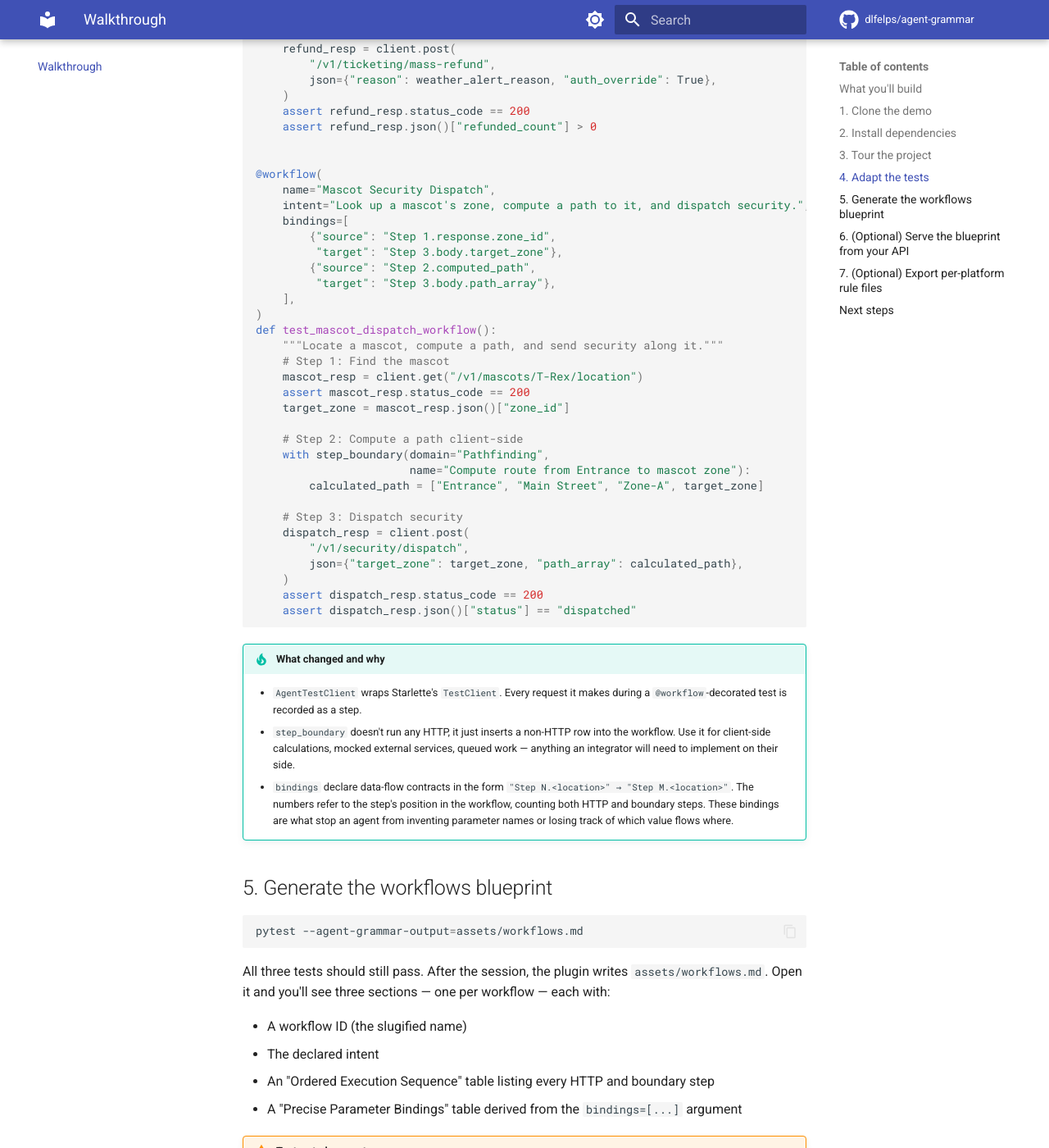
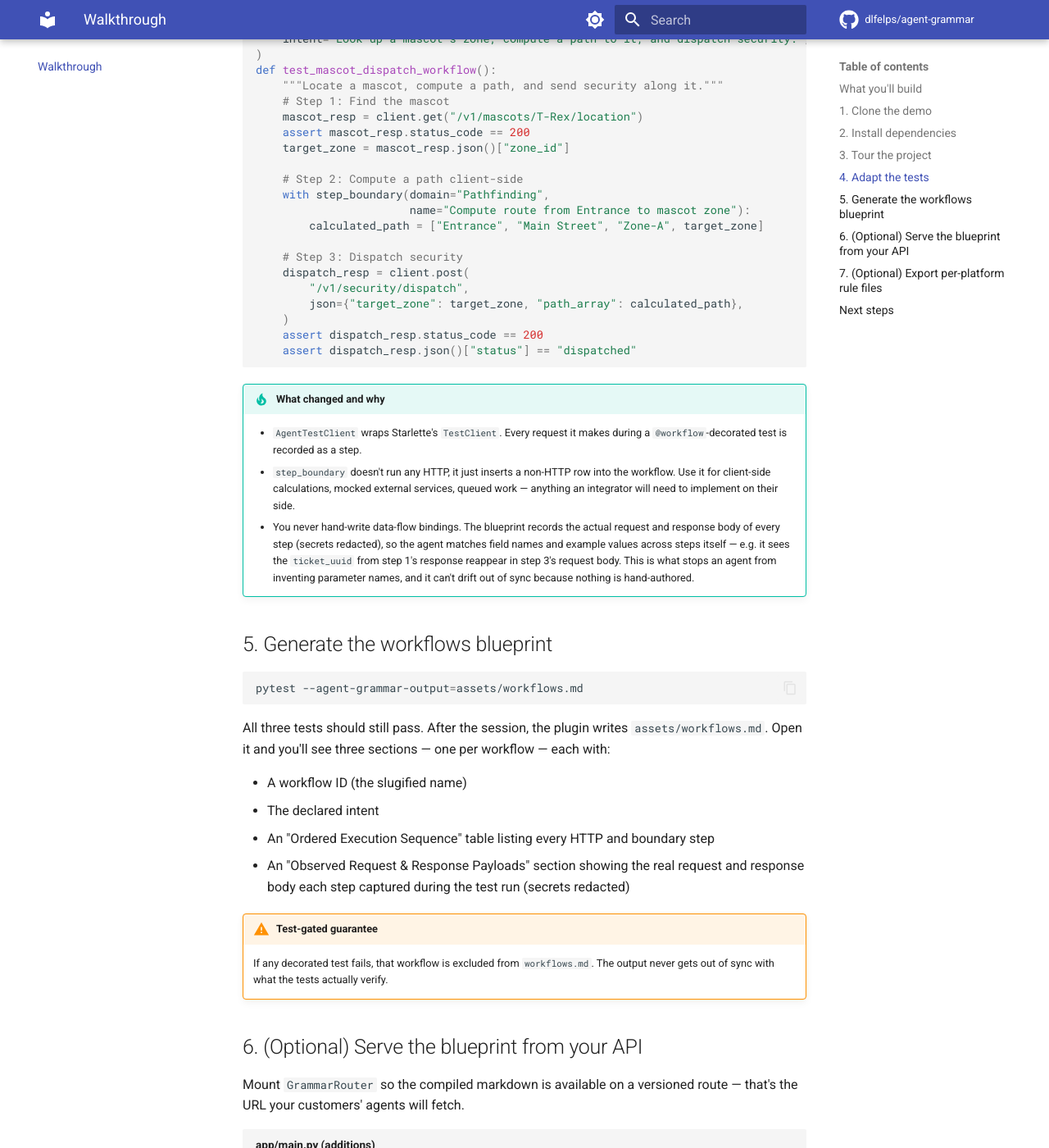
Before and after one commit to dlfelps/agent-grammar, an MkDocs documentation site: the page built from docs/walkthrough.md, in a window 1280 px wide and 1400 px high, scrolled down 3163 px. Shown: the whole window at 82% size. Built offline with MkDocs 1.6.1 and Material for MkDocs 9.7.7, drawn with Linux system fonts in a browser that asks for light colours; comment, search, counter and statistics services are not loaded; some of the changed text lies outside the part shown.

Commit message:
Replace manual workflow bindings with auto-rendered observed payloads
The @workflow decorator required a hand-written bindings=[...] argument
declaring data-flow contracts as positional "Step N.<field>" references.
This was error-prone: step numbers were counted by hand (boundary steps
included), nothing validated the references, and the docs themselves had
already drifted (index declared one binding for a workflow the walkthrough
gave two). It also couldn't express transformed values (e.g. a token wrapped
in "Bearer ").

Drop the bindings parameter and the hand-authored "Precise Parameter
Bindings" table entirely. The recorder already captures each step's full
request and response JSON, so render that verbatim instead as an
"Observed Request & Response Payloads" section, with secret-looking fields
(authorization/token/password/secret/api_key/credential) redacted and long
strings truncated. The consuming agent reconstructs data flow from ground
truth by matching field names and example values across steps — the same
trust already placed in it to infer step ordering — and transforms need no
special handling because both sides of the value are shown.

- Remove Binding model, the bindings arg/normalizer, and recorder state
- Rewrite renderer section 2 to emit per-step redacted I/O
- Update golden fixture, decorator/renderer/e2e tests
- Update per-platform rule templates and docs (walkthrough, index,
  configuration, api-reference, README)

https://claude.ai/code/session_01PbmyZFDD2F2ebyR5Jcdw7p

```diff
--- a/docs/walkthrough.md
+++ b/docs/walkthrough.md
@@ -68,9 +68,10 @@ below. Three things change:
 - **Import** `AgentTestClient`, `step_boundary`, and `workflow` from
   `agent_grammar`. The standard `fastapi.testclient.TestClient` becomes
   `AgentTestClient`.
-- **Decorate** each test with `@workflow(...)`, giving it a display name,
-  an intent, and the parameter bindings that an AI agent will need to wire
-  its requests together.
+- **Decorate** each test with `@workflow(...)`, giving it a display name and
+  an intent. You don't declare how data flows between steps — the blueprint
+  captures each step's real request and response body, and the agent wires
+  the requests together from that.
 - **Mark non-HTTP steps** with `step_boundary(...)` so they show up in the
   blueprint as `[External/Mocked]`-style rows the agent has to fill in.
 
@@ -86,12 +87,6 @@ client = AgentTestClient(app)
 @workflow(
     name="VIP Fast Pass Booking",
     intent="Purchase a VIP ticket and reserve a ride with the acquired ticket UUID.",
-    bindings=[
-        {"source": "Step 1.response.ticket_uuid",
-         "target": "Step 3.body.ticket_uuid"},
-        {"source": "Step 2.computed_reservation_time",
-         "target": "Step 3.body.reservation_time"},
-    ],
 )
 def test_vip_fast_pass_workflow():
     """Buy a VIP pass and immediately book a ride 15 minutes out."""
@@ -123,12 +118,6 @@ def test_vip_fast_pass_workflow():
 @workflow(
     name="Weather-Triggered Evacuation",
     intent="Detect a severe weather event, raise park-wide alarms, and issue mass refunds.",
-    bindings=[
-        {"source": "Step 1.weather_reason",
-         "target": "Step 2.body.reason"},
-        {"source": "Step 1.weather_reason",
-         "target": "Step 3.body.reason"},
-    ],
 )
 def test_weather_evacuation_workflow():
     """Trigger park alarms in response to a weather event, then refund tickets."""
@@ -157,12 +146,6 @@ def test_weather_evacuation_workflow():
 @workflow(
     name="Mascot Security Dispatch",
     intent="Look up a mascot's zone, compute a path to it, and dispatch security.",
-    bindings=[
-        {"source": "Step 1.response.zone_id",
-         "target": "Step 3.body.target_zone"},
-        {"source": "Step 2.computed_path",
-         "target": "Step 3.body.path_array"},
-    ],
 )
 def test_mascot_dispatch_workflow():
     """Locate a mascot, compute a path, and send security along it."""
@@ -192,11 +175,12 @@ def test_mascot_dispatch_workflow():
       into the workflow. Use it for client-side calculations, mocked
       external services, queued work — anything an integrator will need to
       implement on their side.
-    - `bindings` declare data-flow contracts in the form
-      `"Step N.<location>" → "Step M.<location>"`. The numbers refer to the
-      step's position in the workflow, counting both HTTP and boundary
-      steps. These bindings are what stop an agent from inventing parameter
-      names or losing track of which value flows where.
+    - You never hand-write data-flow bindings. The blueprint records the
+      actual request and response body of every step (secrets redacted), so
+      the agent matches field names and example values across steps itself —
+      e.g. it sees the `ticket_uuid` from step 1's response reappear in step
+      3's request body. This is what stops an agent from inventing parameter
+      names, and it can't drift out of sync because nothing is hand-authored.
 
 ## 5. Generate the workflows blueprint
 
@@ -211,8 +195,8 @@ workflow — each with:
 - A workflow ID (the slugified name)
 - The declared intent
 - An "Ordered Execution Sequence" table listing every HTTP and boundary step
-- A "Precise Parameter Bindings" table derived from the `bindings=[...]`
-  argument
+- An "Observed Request & Response Payloads" section showing the real request
+  and response body each step captured during the test run (secrets redacted)
 
 !!! warning "Test-gated guarantee"
     If any decorated test fails, that workflow is excluded from
--- a/src/agent_grammar/templates/claude.md.j2
+++ b/src/agent_grammar/templates/claude.md.j2
@@ -18,5 +18,5 @@ Before generating any integration code:
 ## Generation Rules
 - **Strict adherence:** Only use the sequences, HTTP methods, and payload structures defined in the versioned grammar. Do not invent endpoints.
 - **Scope awareness:** `[Core Service]` rows are real endpoints — call them as documented. `[External/Mocked]` rows are conceptual placeholders — write custom local logic for them.
-- **Parameter bindings:** Follow the "Precise Parameter Bindings & Payloads" table exactly. Pass response values forward as the bindings dictate.
+- **Data flow:** Read the "Observed Request & Response Payloads" section. Each step shows the exact request and response bodies captured from the verified test run; match field names and example values across steps to pass values forward. A value produced by one step may be transformed (e.g. wrapped in `Bearer `) before a later step consumes it.
 - **Telemetry:** Every request to our service must include the header `X-Agent-Grammar-Workflow: [Workflow-ID]`, where `[Workflow-ID]` is the slug from the workflow you're implementing.
--- a/src/agent_grammar/templates/copilot.md.j2
+++ b/src/agent_grammar/templates/copilot.md.j2
@@ -16,5 +16,5 @@ You are GitHub Copilot, assisting an engineer who is writing integration code ag
 ## Generation Rules
 - **Strict adherence:** Use only the documented sequences, HTTP methods, and payload structures.
 - **Scope awareness:** `[Core Service]` endpoints are real and must be called as documented; `[External/Mocked]` steps require local glue code.
-- **Bindings:** Honor the "Precise Parameter Bindings & Payloads" table.
+- **Data flow:** Read the "Observed Request & Response Payloads" section. Match field names and example values across steps to pass values forward (a value may be transformed before a later step consumes it).
 - **Telemetry:** Every generated request must include `X-Agent-Grammar-Workflow: [Workflow-ID]` so the API owner can measure agent-driven adoption.
--- a/src/agent_grammar/templates/gemini.md.j2
+++ b/src/agent_grammar/templates/gemini.md.j2
@@ -16,5 +16,5 @@ You are Gemini Code Assist. When generating code that integrates with our servic
 ## Generation Rules
 - **Strict adherence:** Only the documented sequences, methods, and payloads are valid.
 - **Scope awareness:** `[Core Service]` endpoints are real; `[External/Mocked]` rows are implementer responsibilities — write local logic for those.
-- **Bindings:** Wire request fields per the "Precise Parameter Bindings & Payloads" table.
+- **Data flow:** Use the "Observed Request & Response Payloads" section. Match field names and example values across steps to wire requests (a value may be transformed before a later step consumes it).
 - **Telemetry:** Inject `X-Agent-Grammar-Workflow: [Workflow-ID]` into every request you generate.
```
Also changed, not shown: README.md (+0 -4 lines), docs/api-reference.md (+0 -2 lines), docs/configuration.md (+8 -15 lines), docs/index.md (+12 -6 lines), 8 other files.
